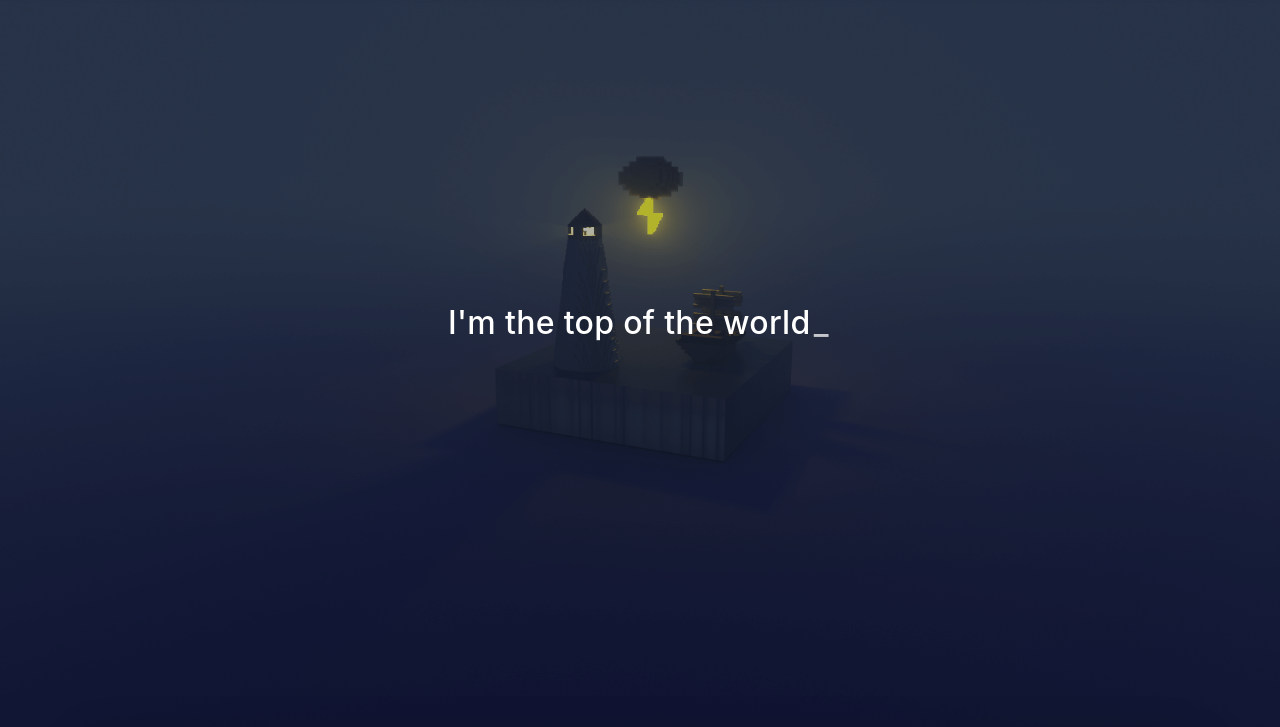
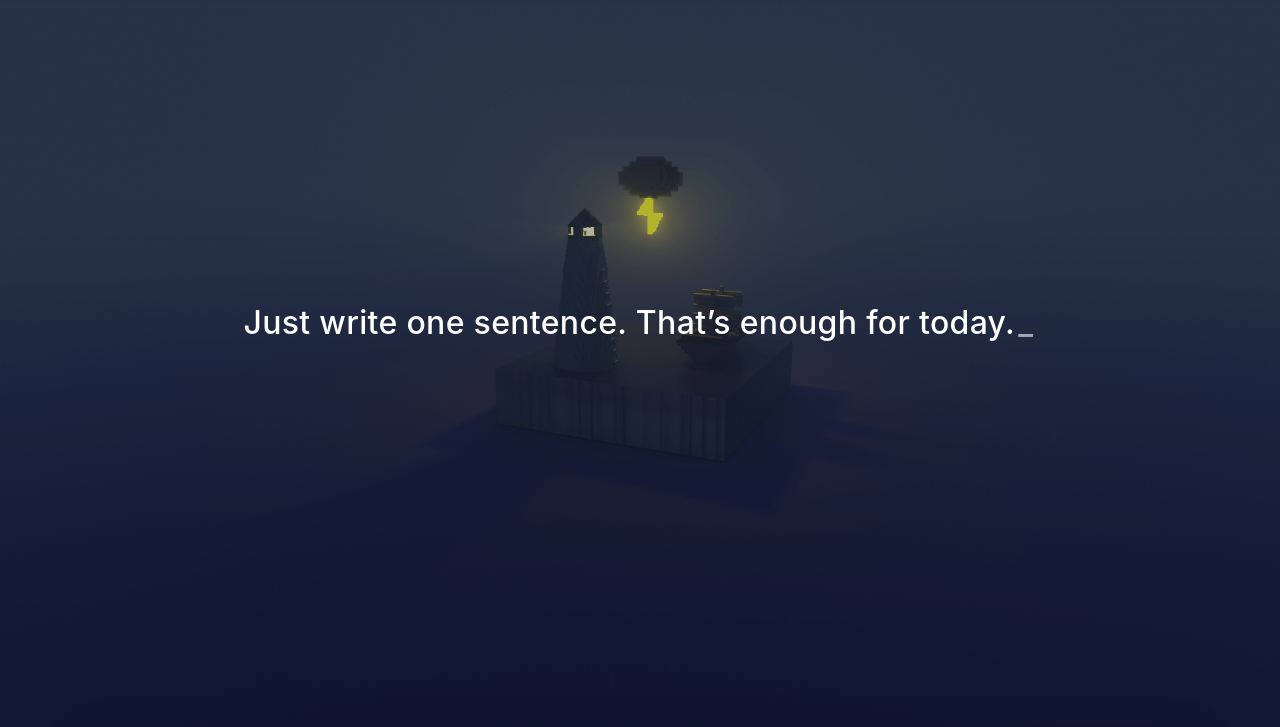
Before and after one commit to HSMKsy22/HSMKsy22.github.io, a plain HTML site: page index.html in a window 1280 px wide. Shown: the part 73-800 px from the top of the page. Drawn offline with nearby package versions, Linux system fonts and the light colour scheme; some packages are replaced by stand-ins of ours; a script that the page names is missing; some icons are missing; a small style sheet from the web is missing.

Commit message:
Site updated: 2026-03-29 18:55:31

```diff
--- a/index.html
+++ b/index.html
@@ -292,7 +292,7 @@
       <div class="banner-text text-center fade-in-up">
         <div class="h2">
 
-            <span id="subtitle" data-typed-text="I&#39;m the top of the world"></span>
+            <span id="subtitle" data-typed-text="Just write one sentence. That’s enough for today."></span>
 
         </div>
 
```
Also changed, not shown: img/pen.png (added).
